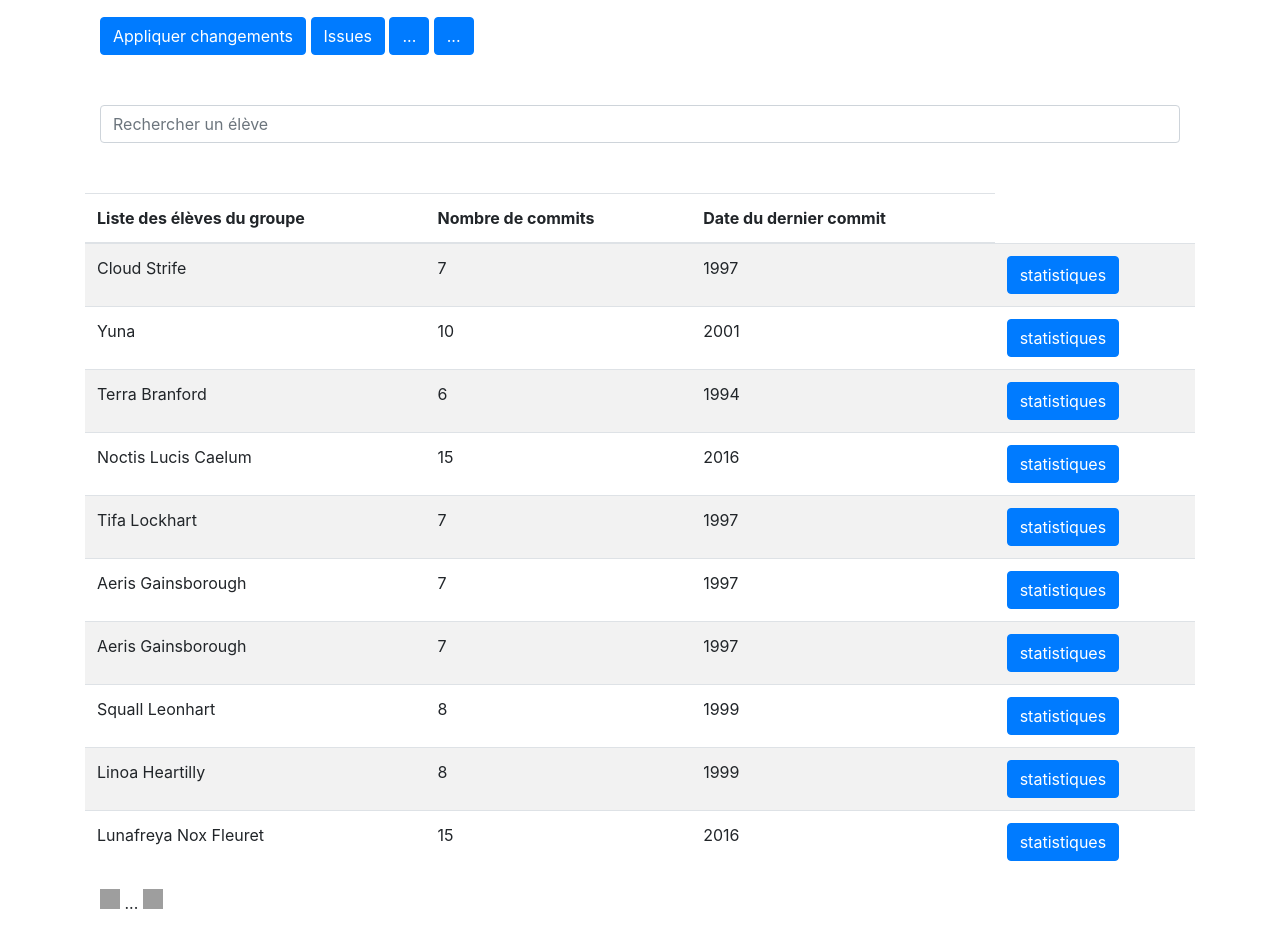
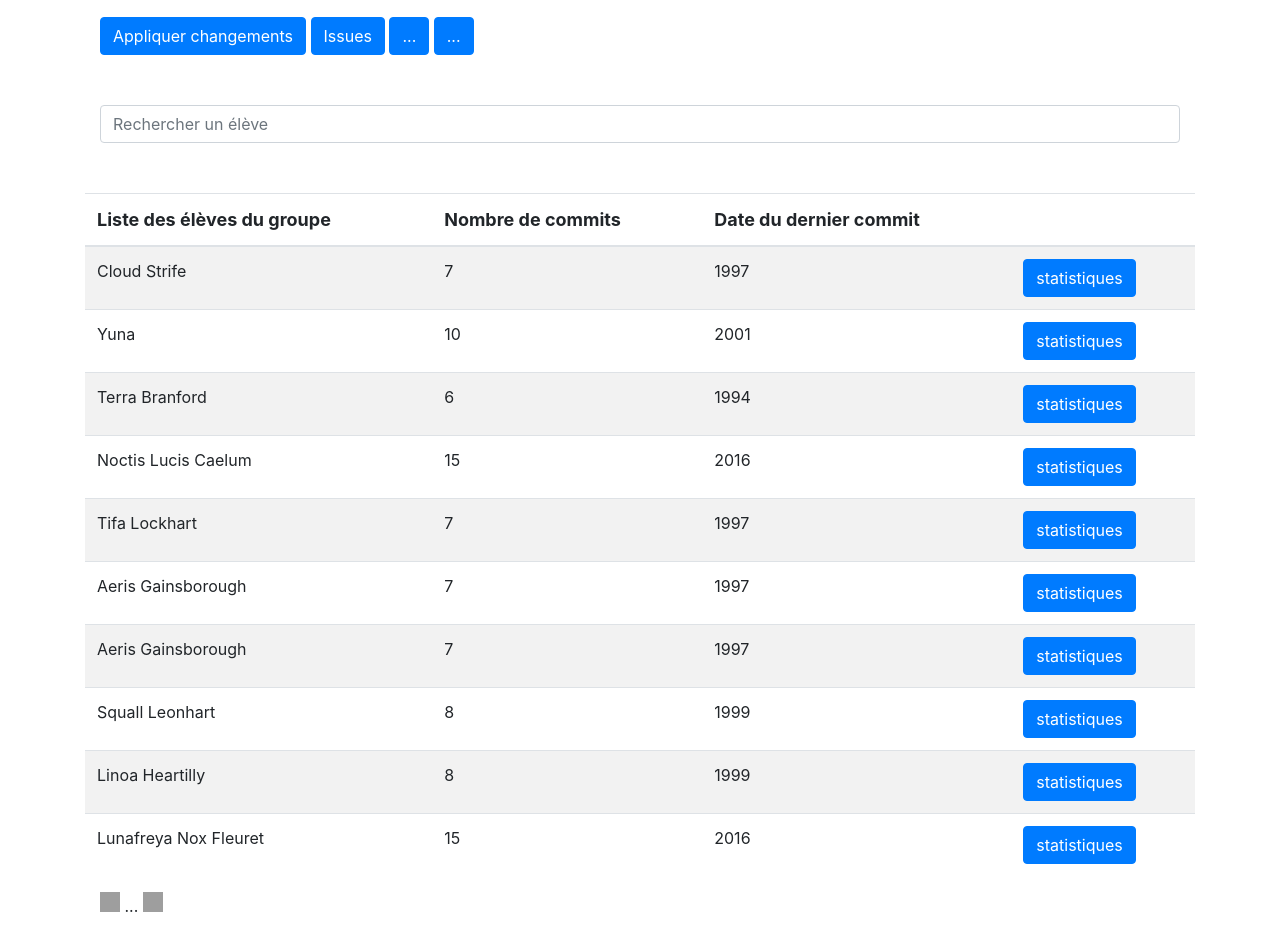
Before and after one commit to cljoly/telecomnancy-web, a Flask app: page /group in a window 1280 px wide. Shown: the part 171-1097 px from the top of the page. Run offline with Flask 2, Linux system fonts and the light colour scheme; some libraries are stand-ins or nearby versions; grey boxes are pictures that could not be loaded.

Commit message:
Corrections en réunion

```diff
--- a/static/style.css
+++ b/static/style.css
@@ -1 +1,10 @@
 /* TODO */
+
+
+#endPageButton {
+    display: inline
+}
+
+#headOfTabForGroups {
+    font-size: large
+}
--- a/templates/group.html
+++ b/templates/group.html
@@ -18,10 +18,11 @@
       </div>
       <table class="table table-striped">
           <thead>
-            <tr>
+            <tr id="headOfTabForGroups">
                 <th colspan="1">Liste des élèves du groupe</th>
                 <th colspan="1">Nombre de commits</th>
                 <th colspan="1">Date du dernier commit</th>
+                <th></th>
             </tr>
           </thead>
           <tbody>
@@ -88,7 +89,7 @@
         </tbody>
       </table>
 
-      <div class="container" style="display: inLine">
+      <div id="endPageButton" class="container">
         <input type="image" src="https://image.flaticon.com/icons/png/512/130/130884.png" style="height:20px; width: 20px; -moz-transform: scaleX(-1); -o-transform: scaleX(-1); -webkit-transform: scaleX(-1); transform: scaleX(-1);">
           <label>...</label>
         <input type="image" src="https://image.flaticon.com/icons/png/512/130/130884.png" style="height:20px; width: 20px">
```
